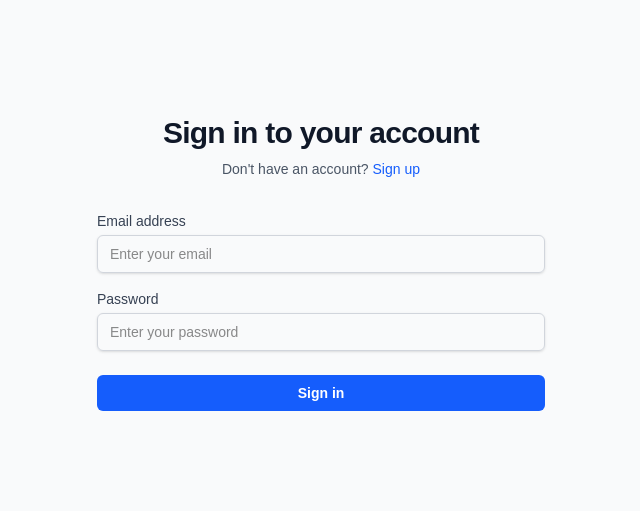
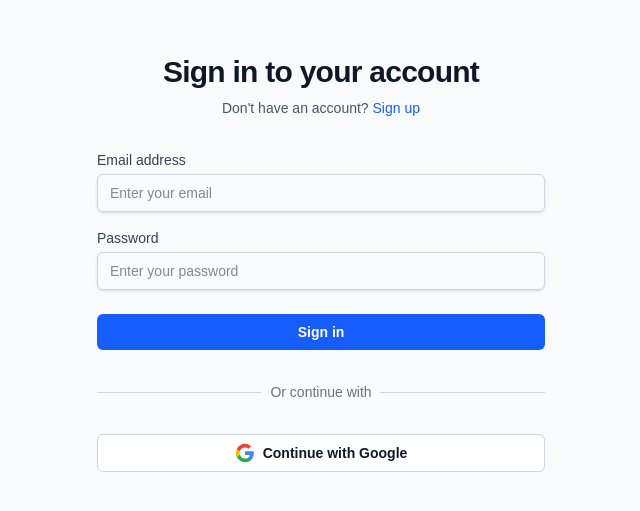
Before and after one commit to massimo/shareablemaps2, a Next.js app: page /auth/sign-in in a window 1280 px wide. Shown: the part 149-660 px from the top of the page, without its empty margins (319-959 px from the left). Built offline with nearby package versions, Linux system fonts and the light colour scheme; no server answers.

Commit message:
feat: add Google sign-in functionality to authentication flow

```diff
--- a/src/app/auth/sign-in/page.tsx
+++ b/src/app/auth/sign-in/page.tsx
@@ -15,7 +15,7 @@ const signInSchema = z.object({
 type SignInForm = z.infer<typeof signInSchema>;
 
 export default function SignInPage() {
-  const { signIn, signUp } = useAuth();
+  const { signIn, signUp, signInWithGoogle } = useAuth();
   const router = useRouter();
   const [isSignUp, setIsSignUp] = useState(false);
   const [error, setError] = useState<string | null>(null);
@@ -39,12 +39,30 @@ export default function SignInPage() {
       } else {
         await signIn(data.email, data.password);
       }
-      router.push('/dashboard');
+      router.push('/');
     } catch (err) {
       setError(
         err instanceof Error
           ? err.message
           : 'An error occurred. Please try again.'
+      );
+    } finally {
+      setLoading(false);
+    }
+  };
+
+  const handleGoogleSignIn = async () => {
+    setLoading(true);
+    setError(null);
+
+    try {
+      await signInWithGoogle();
+      router.push('/');
+    } catch (err) {
+      setError(
+        err instanceof Error
+          ? err.message
+          : 'An error occurred with Google sign-in. Please try again.'
       );
     } finally {
       setLoading(false);
@@ -128,6 +146,38 @@ export default function SignInPage() {
             </button>
           </div>
         </form>
+
+        {/* Divider */}
+        <div className="mt-6">
+          <div className="relative">
+            <div className="absolute inset-0 flex items-center">
+              <div className="w-full border-t border-gray-300" />
+            </div>
+            <div className="relative flex justify-center text-sm">
+              <span className="bg-gray-50 px-2 text-gray-500">Or continue with</span>
+            </div>
+          </div>
+        </div>
+
+        {/* Google Sign-in Button */}
+        <div className="mt-6">
+          <button
+            type="button"
+            onClick={handleGoogleSignIn}
+            disabled={loading}
+            className="group relative flex w-full justify-center rounded-md border border-gray-300 bg-white px-3 py-2 text-sm font-semibold text-gray-900 hover:bg-gray-50 focus-visible:outline focus-visible:outline-2 focus-visible:outline-offset-2 focus-visible:outline-gray-600 disabled:opacity-50 disabled:cursor-not-allowed"
+          >
+            <div className="flex items-center">
+              <svg className="w-5 h-5 mr-2" viewBox="0 0 24 24">
+                <path fill="#4285F4" d="M22.56 12.25c0-.78-.07-1.53-.2-2.25H12v4.26h5.92c-.26 1.37-1.04 2.53-2.21 3.31v2.77h3.57c2.08-1.92 3.28-4.74 3.28-8.09z"/>
+                <path fill="#34A853" d="M12 23c2.97 0 5.46-.98 7.28-2.66l-3.57-2.77c-.98.66-2.23 1.06-3.71 1.06-2.86 0-5.29-1.93-6.16-4.53H2.18v2.84C3.99 20.53 7.7 23 12 23z"/>
+                <path fill="#FBBC05" d="M5.84 14.09c-.22-.66-.35-1.36-.35-2.09s.13-1.43.35-2.09V7.07H2.18C1.43 8.55 1 10.22 1 12s.43 3.45 1.18 4.93l2.85-2.22.81-.62z"/>
+                <path fill="#EA4335" d="M12 5.38c1.62 0 3.06.56 4.21 1.64l3.15-3.15C17.45 2.09 14.97 1 12 1 7.7 1 3.99 3.47 2.18 7.07l3.66 2.84c.87-2.6 3.3-4.53 6.16-4.53z"/>
+              </svg>
+              {loading ? 'Signing in...' : 'Continue with Google'}
+            </div>
+          </button>
+        </div>
       </div>
     </div>
   );
--- a/src/components/auth/AuthProvider.tsx
+++ b/src/components/auth/AuthProvider.tsx
@@ -1,7 +1,7 @@
 'use client';
 
 import React, { createContext, useContext, useEffect, useState } from 'react';
-import { User, onAuthStateChanged, signInWithEmailAndPassword, createUserWithEmailAndPassword, signOut } from 'firebase/auth';
+import { User, onAuthStateChanged, signInWithEmailAndPassword, createUserWithEmailAndPassword, signOut, signInWithPopup, GoogleAuthProvider } from 'firebase/auth';
 import { auth } from '@/lib/firebase';
 
 interface AuthContextType {
@@ -9,6 +9,7 @@ interface AuthContextType {
   loading: boolean;
   signIn: (email: string, password: string) => Promise<void>;
   signUp: (email: string, password: string) => Promise<void>;
+  signInWithGoogle: () => Promise<void>;
   logout: () => Promise<void>;
 }
 
@@ -35,6 +36,11 @@ export function AuthProvider({ children }: { children: React.ReactNode }) {
     await createUserWithEmailAndPassword(auth, email, password);
   };
 
+  const signInWithGoogle = async () => {
+    const provider = new GoogleAuthProvider();
+    await signInWithPopup(auth, provider);
+  };
+
   const logout = async () => {
     await signOut(auth);
   };
@@ -44,6 +50,7 @@ export function AuthProvider({ children }: { children: React.ReactNode }) {
     loading,
     signIn,
     signUp,
+    signInWithGoogle,
     logout,
   };
 
```
